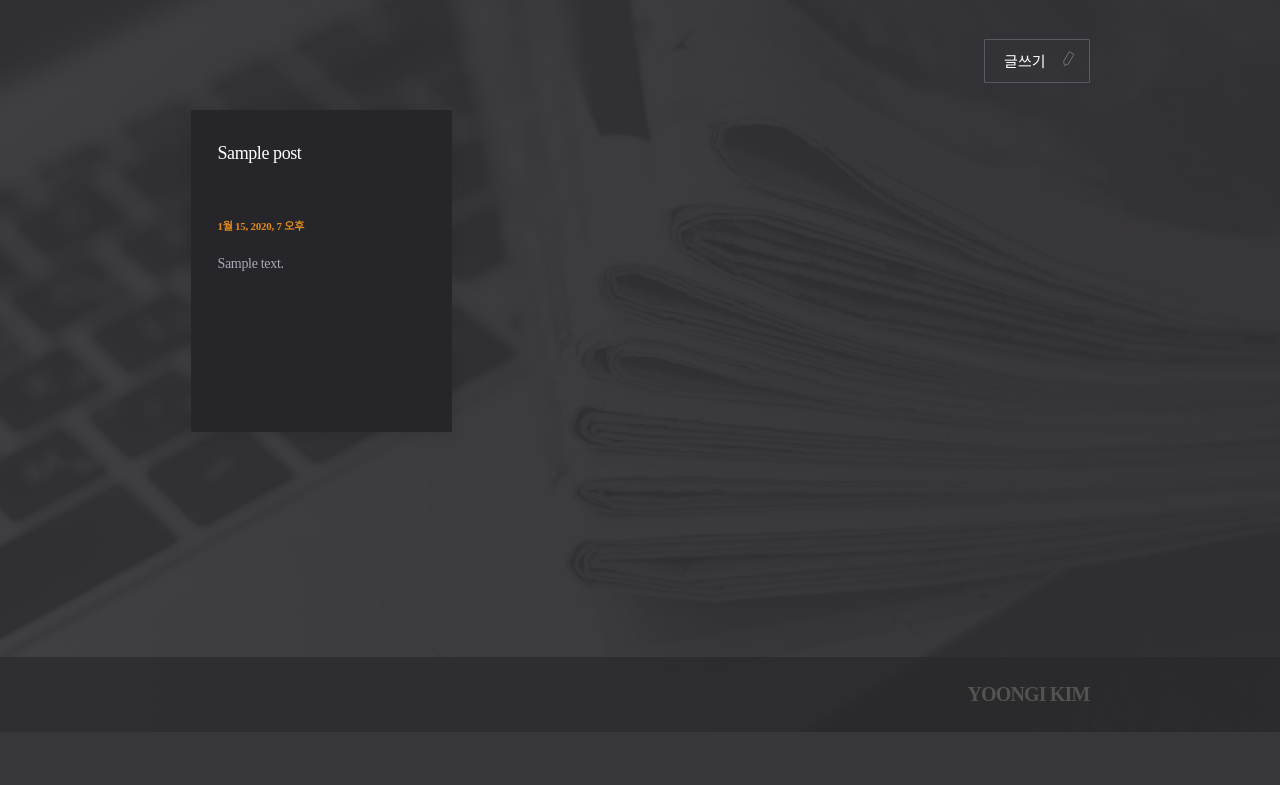
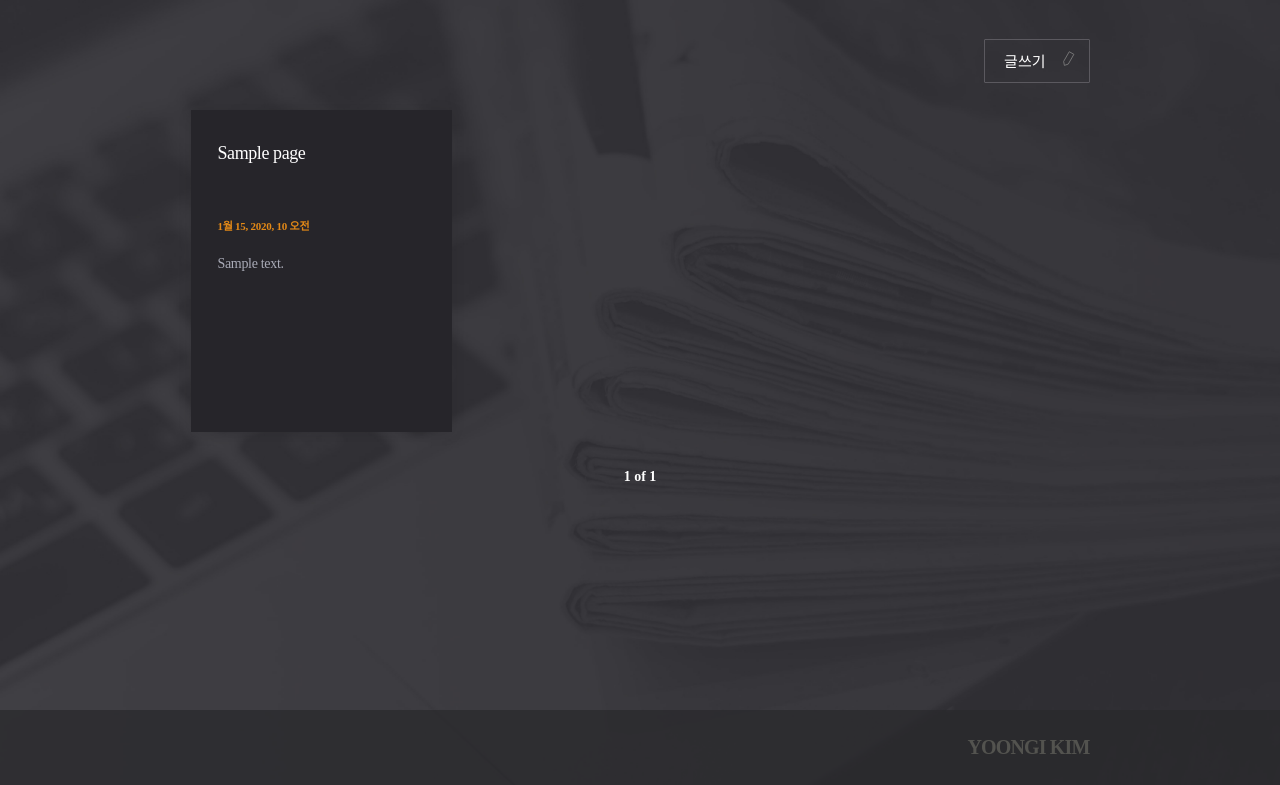
Before and after one commit to GodBlessOnlyMe/donotlosemyself, a Django app: template posts/templates/posts/post_list.html in a window 1280 px wide. Shown: the part 185-970 px from the top of the page. Before the commit the page ends 917 px from the top, so only its background shows below. Run offline with Django 3.2, Linux system fonts and the light colour scheme; tables that the repository leaves empty hold one stand-in row (values such as "Sample post"); the template is opened without the code that fills it: values that come from a table or form of the project are taken from there, most other values are stand-ins (such as "Sample title", 1, 10 or a date in 2020).

Commit message:
- seed 후 validate 적용하는 스크립트 추가 - post_list.html pagination 구현

```diff
--- a/donotlosemyself/settings.py
+++ b/donotlosemyself/settings.py
@@ -41,6 +41,8 @@
     'allauth',
     'allauth.account',
     'allauth.socialaccount',
+
+    'django_seed',
 ]
 
 MIDDLEWARE = [
--- a/posts/templates/posts/post_list.html
+++ b/posts/templates/posts/post_list.html
@@ -1,3 +1,4 @@
+<!--posts/template/posts/post_list.html-->
 {% extends './base.html' %}
 {% load static %}
 
@@ -19,9 +20,9 @@
     <div class="btn_post">
         <a href="{% url 'post-create' %}">글쓰기</a>
     </div>
-    {% if posts %}
+    {% if page.object_list %}
         <div class="post_container">
-        {% for post in posts %}
+        {% for post in page.object_list %}
             <div class="post"><a href="{% url 'post-detail' post.id %}">
                 <h2 class="title">{{ post.title }}</h2>
                 <p class="date">{{ post.dt_created }}</p>
@@ -29,6 +30,19 @@
             </a></div>
         {% endfor %}
         </div>
+				<div class="paging">
+					{% if page.has_previous %}
+						<a href="?page=1" class="first">first</a>
+						<a href="?page={{ page.previous_page_number }}" class="prev">prev</a>
+					{% endif %}
+						<span>
+							<p>{{ page.number }} of {{ page.paginator.num_page }}</p>
+						</span>
+					{% if page.has_next %}
+						<a href="?page={{ page.next_page_number }}" class="next">next</a>
+						<a href="?page={{ page.paginate.num_page }}" class="last">last</a>
+					{% endif %}
+				</div>
     {% else %}
         <div class="blank">
             <p>보여줄 글이 없어요. <br>첫 글을 작성해보면 어떨까요?</p>
@@ -36,3 +50,5 @@
     {% endif %}
 
 {% endblock content %}
+
+<!-- href="?page=..." 형태로 query string 받아올 수 있다.-->
```
Also changed, not shown: posts/validate_data.py (added, +18 -0 lines), posts/views.py (+7 -2 lines).
